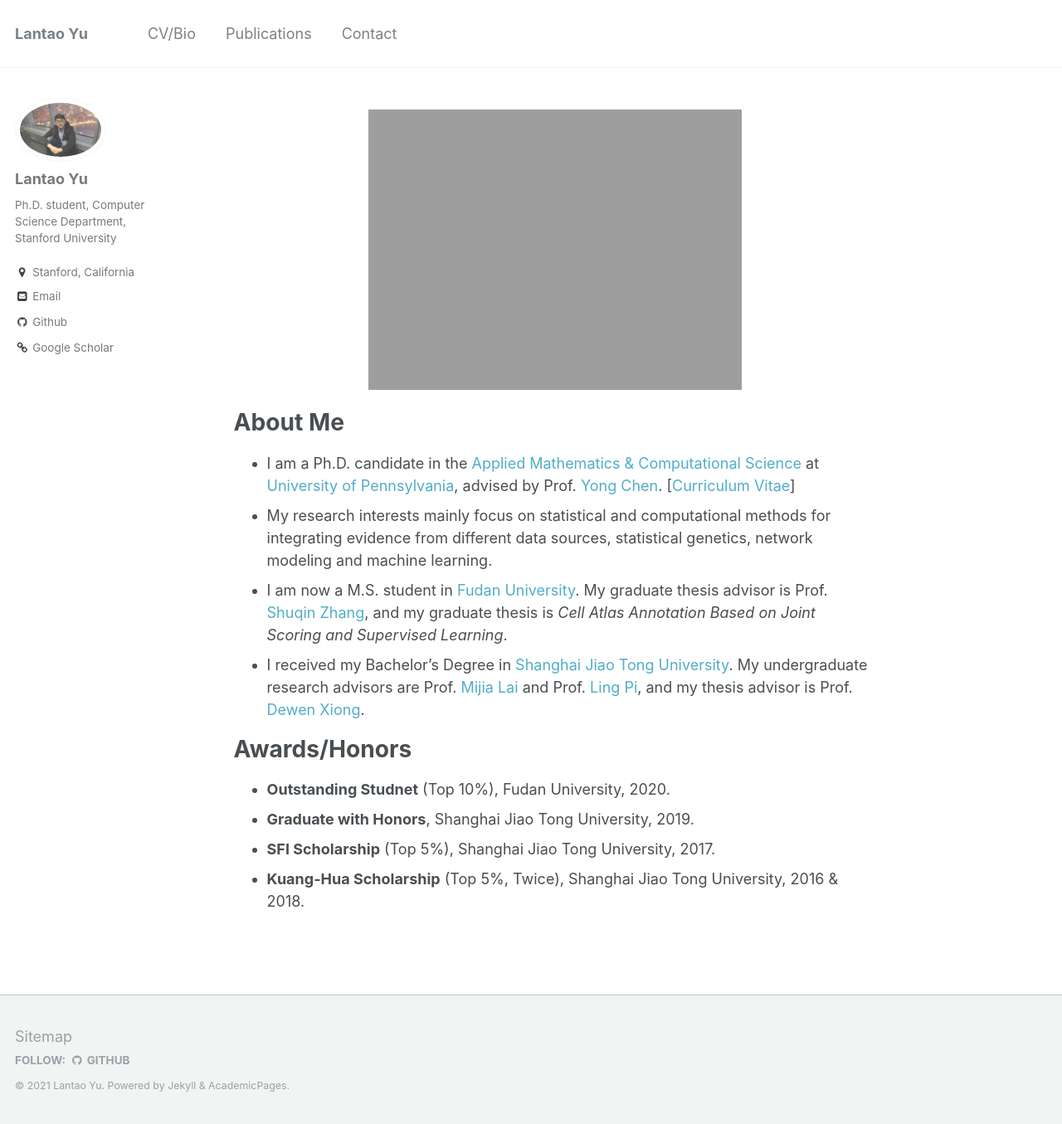
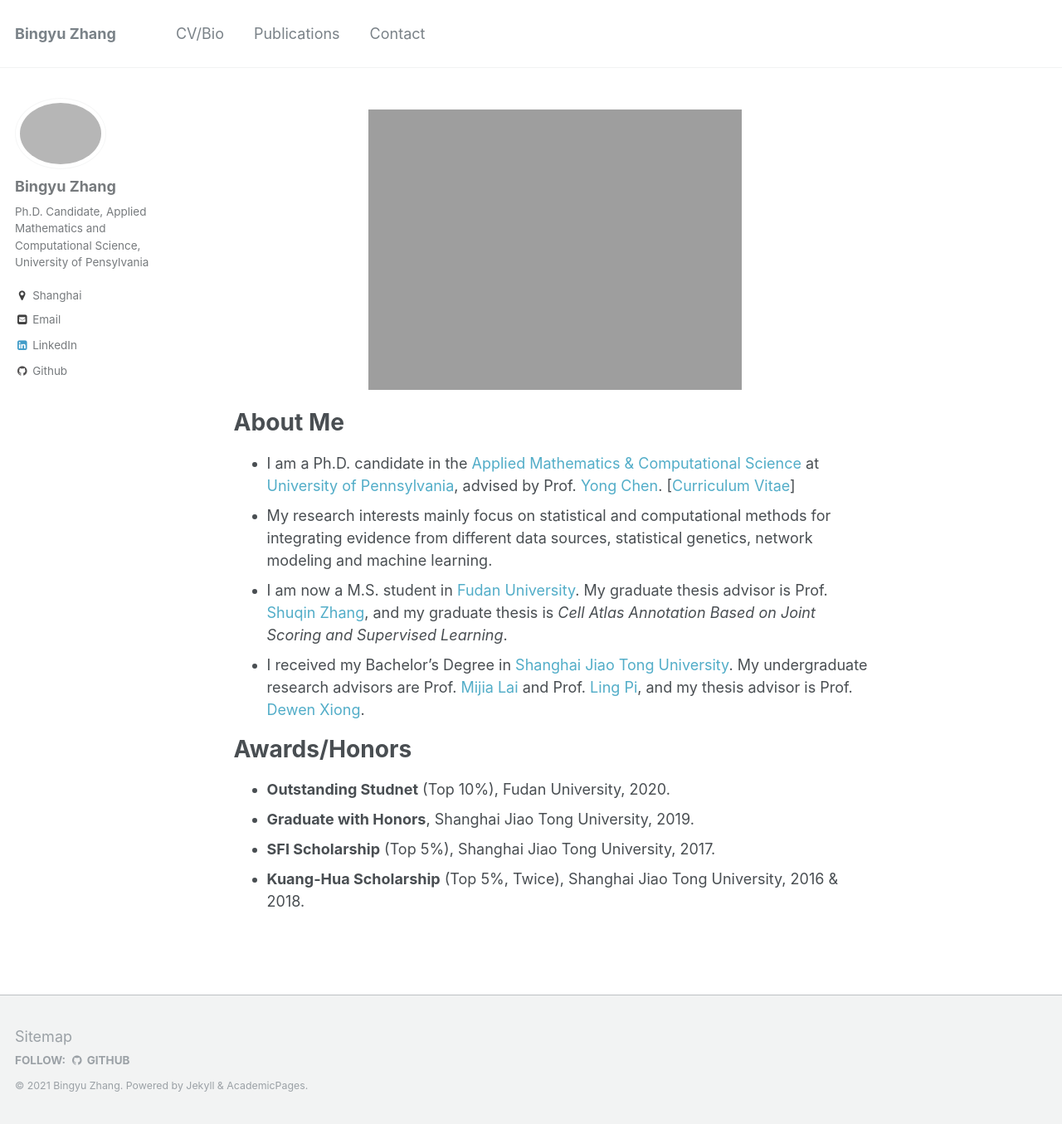
Before and after one commit to nbxszby416/nbxszby416.github.io, a Jekyll site: the page built from _pages/about.md, in a window 1280 px wide and 1355 px high. Shown: the whole window at 83% size. Built offline with Jekyll 4.4.1, drawn with Linux system fonts in a browser that asks for light colours.

Commit message:
update _config.yml

```diff
--- a/_config.yml
+++ b/_config.yml
@@ -7,13 +7,13 @@
 
 # Site Settings
 locale                   : "en-US"
-title                    : "Lantao Yu"
+title                    : "Bingyu Zhang"
 title_separator          : "-"
-name                     : &name "Lantao Yu"
-description              : &description "Ph.D. student, Computer Science Department, Stanford University"
-url                      : https://lantaoyu.github.io # the base hostname & protocol for your site e.g. "https://mmistakes.github.io"
+name                     : &name "Bingyu Zhang"
+description              : &description "Ph.D. Candidate, Applied Mathematics and Computational Science, University of Pensylvania"
+url                      : https://nbxszby416.github.io # the base hostname & protocol for your site e.g. "https://mmistakes.github.io"
 baseurl                  : "" # the subpath of your site, e.g. "/blog"
-repository               : "LantaoYu/lantaoyu.github.io"
+repository               : "nbxszby416/nbxszby416.github.io"
 teaser                   :  # filename of teaser fallback teaser image placed in /images/, .e.g. "500x300.png"
 breadcrumbs              : false # true, false (default)
 words_per_minute         : 160
@@ -77,13 +77,13 @@ analytics:
 
 # Site Author
 author:
-  name             : "Lantao Yu"
-  avatar           : "lantaoyu.jpg"
-  bio              : "Ph.D. student, Computer Science Department, Stanford University"
-  location         : "Stanford, California"
+  name             : "Bingyu Zhang"
+  avatar           : "bingyu.jpg"
+  bio              : "Ph.D. Candidate, Applied Mathematics and Computational Science, University of Pensylvania"
+  location         : "Shanghai"
   employer         :
-  googlescholar    : "https://scholar.google.com/citations?user=Ixg9n-EAAAAJ&hl=en"
-  email            : "lantaoyu@cs.stanford.edu"
+  googlescholar    :
+  email            : "bingyuz77@gmail.com"
   uri              :
   bitbucket        :
   codepen          :
@@ -91,16 +91,16 @@ author:
   flickr           :
   facebook         :
   foursquare       :
-  github           : "LantaoYu"
+  github           : "nbxszby416"
   google_plus      :
   keybase          :
   instagram        :
   lastfm           :
-  linkedin         :
+  linkedin         : "Bingyu Zhang"
   orcid            :
   pinterest        :
   soundcloud       :
-  stackoverflow    : # http://stackoverflow.com/users/123456/username
+  stackoverflow    :
   steam            :
   tumblr           :
   twitter          :
```
Also changed, not shown: 1 other file.
